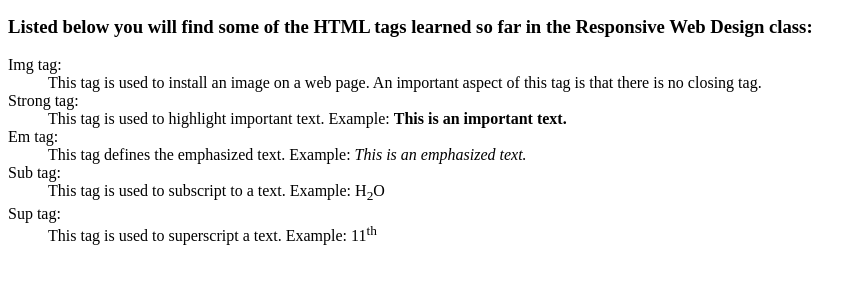
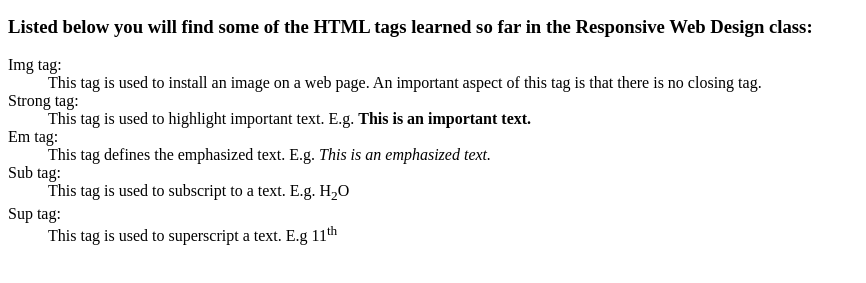
Before and after one commit to marinawolff/week_4_assignment, a plain HTML site: page notes.html in a window 1280 px wide. Shown: the part 101-384 px from the top of the page, without its empty margins (0-866 px from the left). Drawn offline with Linux system fonts and the light colour scheme.

Commit message:
First submission

```diff
--- a/notes.html
+++ b/notes.html
@@ -4,7 +4,7 @@
     <head>
         <!-- Document information -->
         <meta charset="UTF-8">
-        <title>My Notes</title>
+        <title>My HTML Notes</title>
     </head>
     <body>
         <!-- Document Content -->
@@ -23,13 +23,13 @@
                 <dt>Img tag:</dt>
                 <dd>This tag is used to install an image on a web page. An important aspect of this tag is that there is no closing tag. </dd>
                 <dt>Strong tag:</dt>
-                <dd> This tag is used to highlight important text. Example: <strong> This is an important text.</strong> </dd>
+                <dd> This tag is used to highlight important text. E.g. <strong> This is an important text.</strong> </dd>
                 <dt>Em tag:</dt>
-                <dd> This tag defines the emphasized text. Example: <em>This is an emphasized text.</em></dd>
+                <dd> This tag defines the emphasized text. E.g. <em>This is an emphasized text.</em></dd>
                 <dt>Sub tag:</dt>
-                <dd> This tag is used to subscript to a text. Example: H<sub>2</sub>O</dd>
+                <dd> This tag is used to subscript to a text. E.g. H<sub>2</sub>O</dd>
                 <dt>Sup tag:</dt>
-                <dd> This tag is used to superscript a text. Example: 11<sup>th</sup></dd>
+                <dd> This tag is used to superscript a text. E.g 11<sup>th</sup></dd>
             </dl>
         </main>
 
```
Also changed, not shown: index.html (+1 -1 lines).
